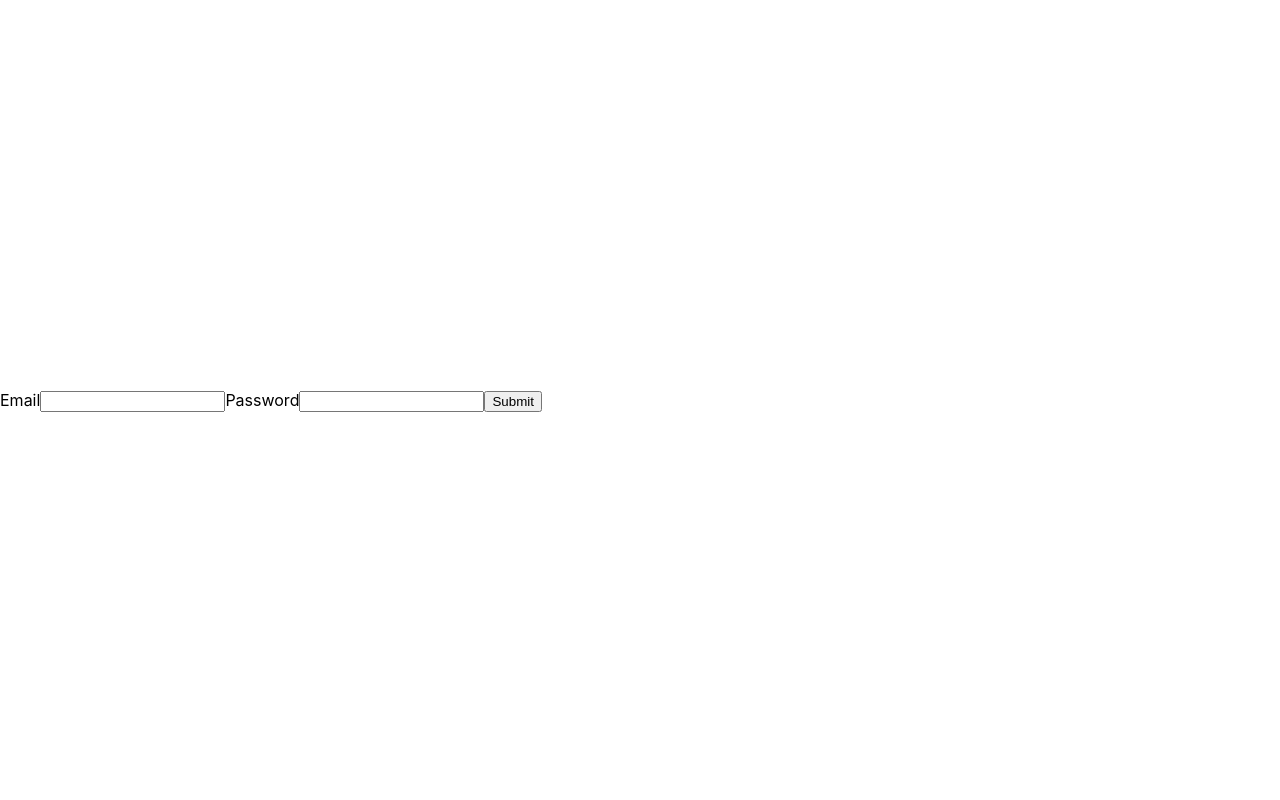
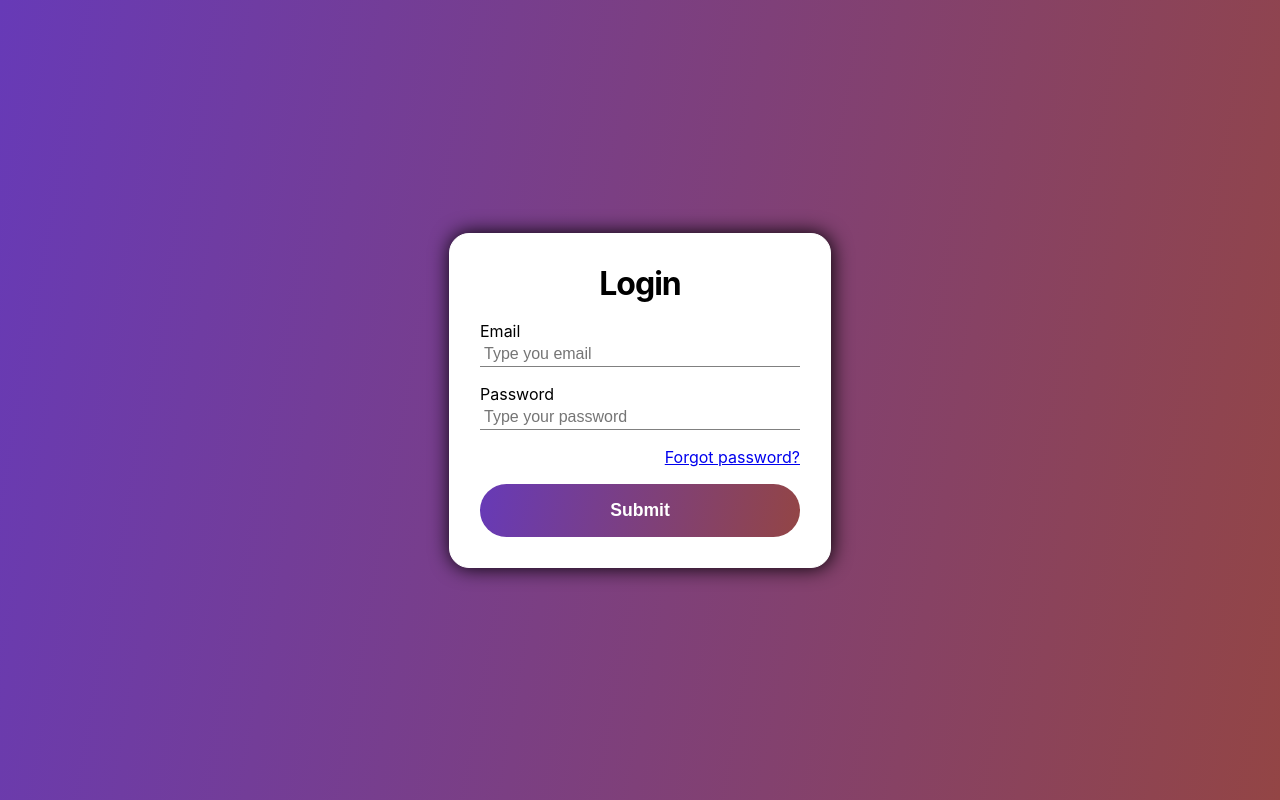
Before and after one commit to ShonKhundiashvili/Full-Stack-Attack-Detection, a React (Vite) app in the folder client/: page /Login in a window 1280 px wide. Built offline with nearby package versions, Linux system fonts and the light colour scheme.

Commit message:
adding a log in page

```diff
--- a/client/package.json
+++ b/client/package.json
@@ -12,7 +12,7 @@
   "dependencies": {
     "react": "^18.2.0",
     "react-dom": "^18.2.0",
-    "style-components": "^0.1.0"
+    "styled-components": "^6.0.2"
   },
   "devDependencies": {
     "@types/react": "^18.0.37",
--- a/client/src/App.jsx
+++ b/client/src/App.jsx
@@ -1,5 +1,6 @@
 import { createBrowserRouter, RouterProvider } from "react-router-dom";
 import Login from "./pages/Login/Login";
+import ForgotPassword from "./pages/ForgotPassword/ForgotPassword";
 
 function App() {
   return <RouterProvider router={router} />;
@@ -9,5 +10,5 @@ export default App;
 
 const router = createBrowserRouter([
   { path: "Login", element: <Login /> },
-
+  { path: "ForgotPassword", element: <ForgotPassword /> },
 ]);
--- a/client/src/pages/ForgotPassword/ForgotPassword.jsx
+++ b/client/src/pages/ForgotPassword/ForgotPassword.jsx
@@ -0,0 +1,5 @@
+function ForgotPassword() {
+  return <h1>Forgot password?</h1>;
+}
+
+export default ForgotPassword;
--- a/client/src/pages/Login/Login.jsx
+++ b/client/src/pages/Login/Login.jsx
@@ -1,3 +1,13 @@
+import {
+  Form,
+  Wrapper,
+  SubmitButton,
+  FieldWrapper,
+  Input,
+  Title,
+  ForgotPassword,
+} from "./Login.style";
+
 function Login() {
   function handleSubmit(event) {
     event.preventDefault();
@@ -6,14 +16,27 @@ function Login() {
     const data = Object.fromEntries(formData.entries());
     console.log(data);
   }
+
   return (
-    <form onSubmit={handleSubmit}>
-      <label>Email</label>
-      <input name="Email" type="email" />
-      <label>Password</label>
-      <input name="Password" type="password" />
-      <button>Submit</button>
-    </form>
+    <Wrapper>
+      <Form onSubmit={handleSubmit}>
+        <Title>Login</Title>
+        <FieldWrapper>
+          <label>Email</label>
+          <Input name="Email" type="email" placeholder="Type you email" />
+        </FieldWrapper>
+        <FieldWrapper>
+          <label>Password</label>
+          <Input
+            name="Password"
+            type="password"
+            placeholder="Type your password"
+          />
+        </FieldWrapper>
+        <ForgotPassword to="/ForgotPassword">Forgot password?</ForgotPassword>
+        <SubmitButton>Submit</SubmitButton>
+      </Form>
+    </Wrapper>
   );
 }
 
--- a/client/src/pages/Login/Login.style.js
+++ b/client/src/pages/Login/Login.style.js
@@ -1,5 +1,66 @@
-import styled from "style-component";
+import styled from "styled-components";
+import { Link } from "react-router-dom";
+
+export const Wrapper = styled.div`
+  height: 100vh;
+  width: 100vw;
+  display: flex;
+  justify-content: center;
+  align-items: center;
+  background-image: linear-gradient(100deg, #673ab7, #934545);
+`;
 
 export const Form = styled.form`
   display: flex;
+  flex-direction: column;
+  padding: 30px;
+  border: 1px solid white;
+  border-radius: 20px;
+  box-shadow: 1px 0px 20px black;
+  background-color: white;
+  gap: 15px;
+  width: 20rem;
 `;
+
+export const SubmitButton = styled.button`
+  background-image: linear-gradient(100deg, #673ab7, #934545);
+  color: white;
+  border-radius: 30px;
+  font-size: 1.1rem;
+  padding-block: 1rem;
+  font-weight: 600;
+  border: none;
+  transition: all 200ms linear;
+  &:hover {
+    scale: 1.1;
+    cursor: pointer;
+    box-shadow: 5px 3px 7px grey;
+  }
+`;
+
+export const FieldWrapper = styled.div`
+  display: flex;
+  flex-direction: column;
+`;
+
+export const Input = styled.input`
+  padding: 4px;
+  border: none;
+  border-bottom: 1px solid grey;
+  outline: none;
+  &::placeholder {
+    font-size: 1rem;
+  }
+`;
+
+export const Title = styled.h1`
+  margin-block: 0;
+  text-align: center;
+  font-size: 2rem;
+  line-height: 2.5rem;
+  letter-spacing: -1px;
+`;
+
+export const ForgotPassword = styled(Link)`
+  align-self: flex-end;
+`;
```
